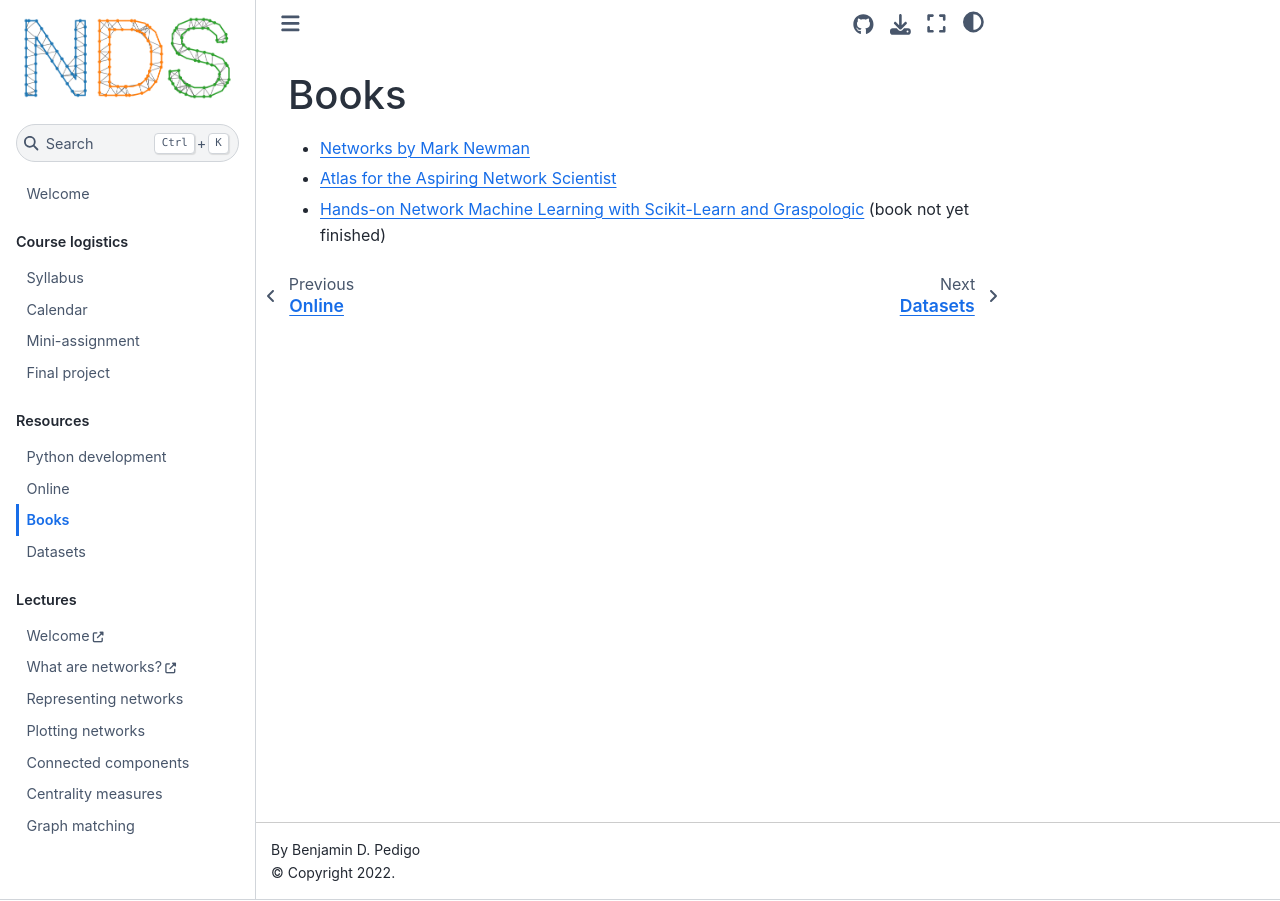
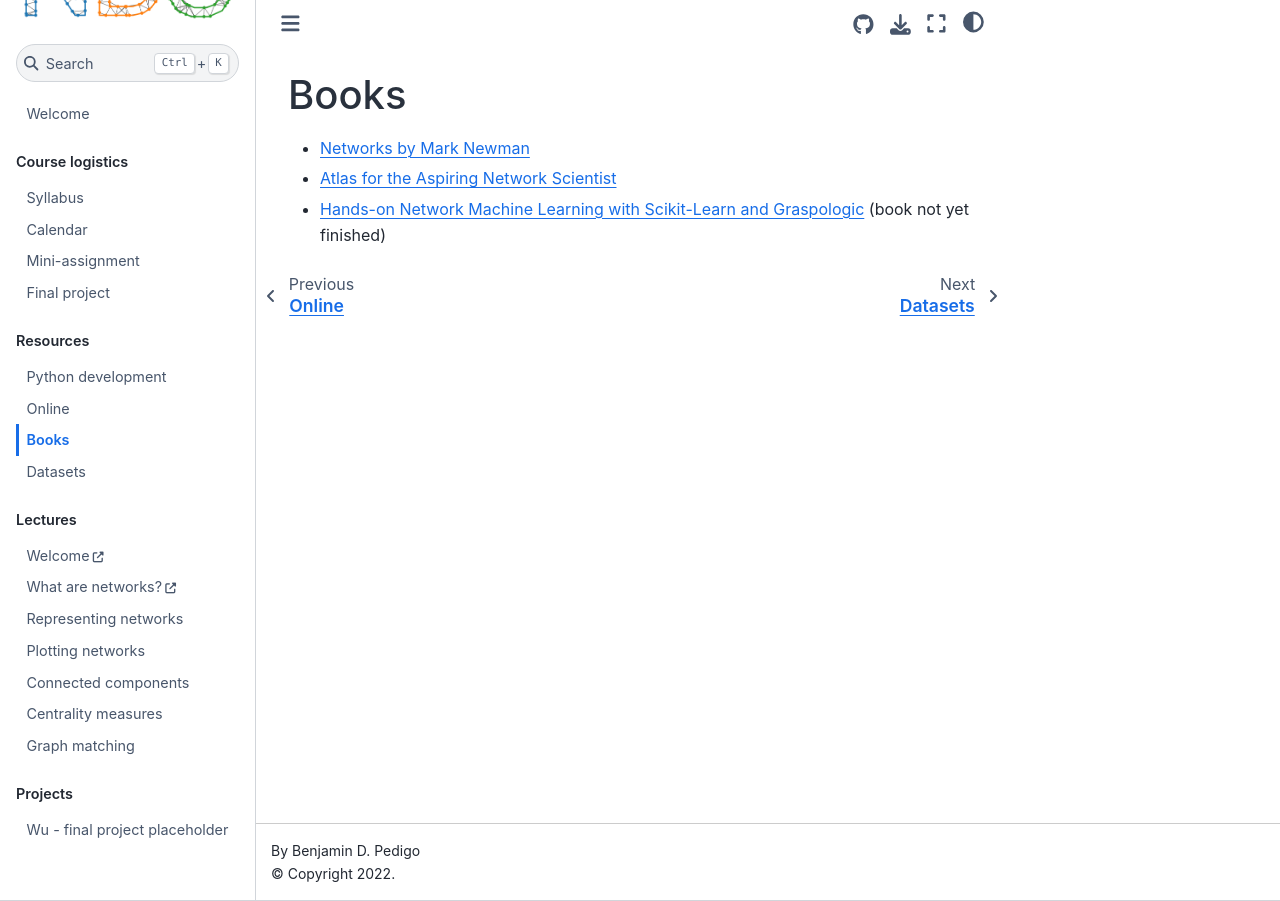
Before and after one commit to bdpedigo/networks-course, a Jupyter Book: the page built from docs/books.md, in a window 1280 px wide. Built offline with Jupyter Book 1.0.4 settings and Sphinx 7.4.7 and the Sphinx Book theme 1.1.4, drawn with Linux system fonts in a browser that asks for light colours; pages that are not in the unit, such as notebooks, are missing from menus.

Commit message:
add project placeholder

```diff
--- a/docs/_toc.yml
+++ b/docs/_toc.yml
@@ -32,3 +32,4 @@ parts:
 - caption: Projects
   chapters:
   - file: pedigo.md
+  - file: wu.md
--- a/docs/wu.md
+++ b/docs/wu.md
@@ -0,0 +1 @@
+# Wu - final project placeholder
```
